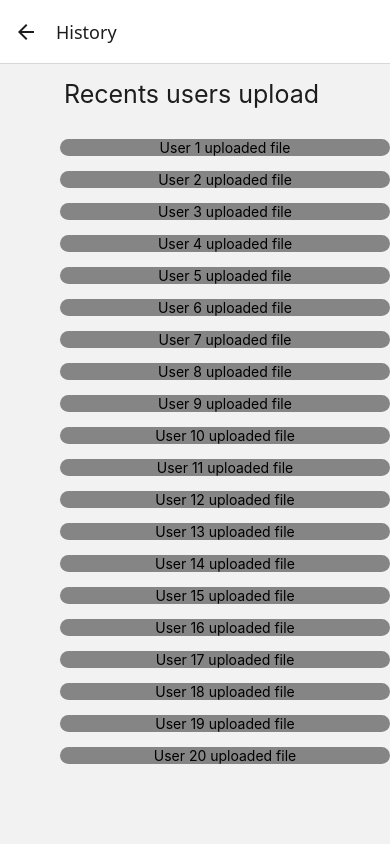
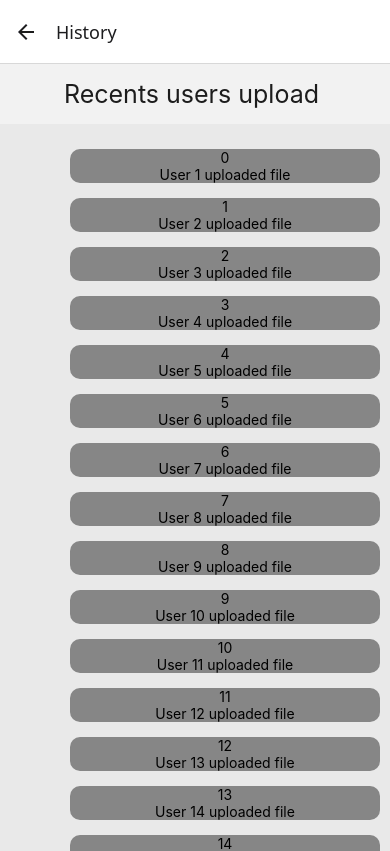
Before and after one commit to f4110v3r/Hackaton2025, a React Native app in the folder frontend/: screen /History in a window 390 px wide. Shown: the top 851 px of the page. Built offline with nearby package versions, Linux system fonts and the light colour scheme.

Commit message:
Update History.js

```diff
--- a/frontend/History.js
+++ b/frontend/History.js
@@ -28,6 +28,7 @@ export function History() {
     <ScrollView style={styles.scrollContainer}>
         {info.map((data,index)=>
         <View key={index} style={styles.container}>
+            <Text>{index}</Text>
             <Text>{data}</Text>
         </View>
         )
@@ -42,26 +43,28 @@ export function History() {
 const styles = StyleSheet.create({
   container: {
     flex: 1,
-    justifyContent: 'center', // по вертикали
-    alignItems: 'center',     // по горизонтали
-    backgroundColor: '#858585ff',
+    justifyContent: 'center',
+    alignItems: 'center',
+    backgroundColor: '#868686ff',
+    shadowColor: '#000',
     marginTop: 15,
     marginLeft: 60,
+    elevation: 10,
     borderRadius: 10,
     height: 60,
   },
   scrollContainer: {
-    color: '#000000ff',
-    fontSize: 24,
-    fontWeight: 'bold',
-    color: '#333',
-    marginBottom: 100,
+
+  paddingVertical: 10,
+  paddingHorizontal: 10,
+  backgroundColor: '#e9e9e9ff',
+
   },
   title: {
     marginTop: 15,
     marginBottom: 15,
     textAlign:'center',
     fontSize: 25,
-    color: '#1d1d1dff',
+    color: '#1c1c1cff',
   },
 });
```
